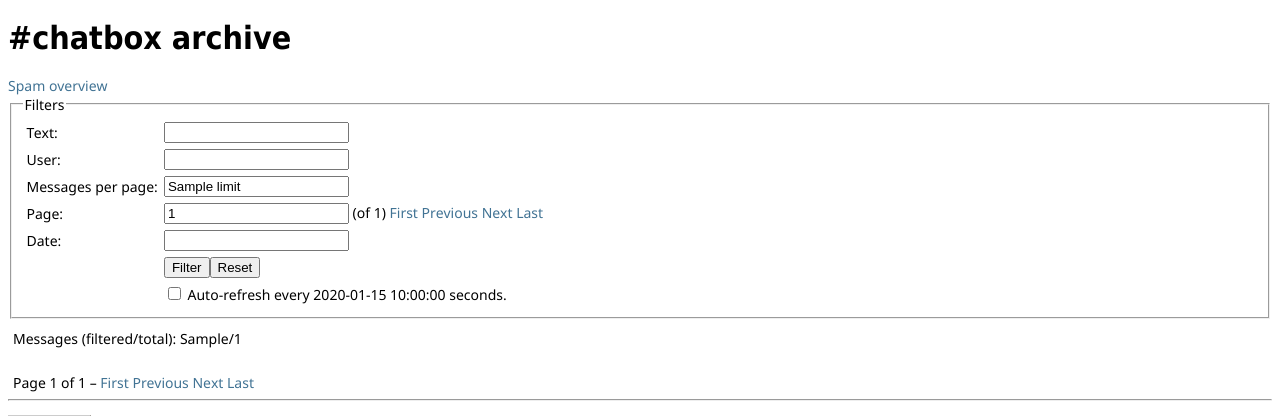
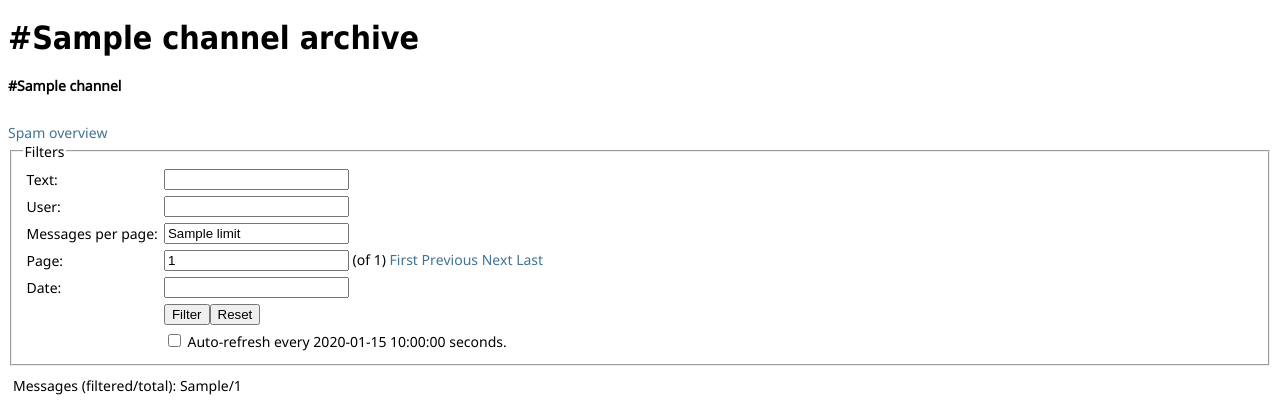
Before and after one commit to paulchen/irclog, a PHP site: template templates/pages/archive.php in a window 1280 px wide. Shown: the top 416 px of the page. Run offline with PHP 8.4, Linux system fonts and the light colour scheme; the template is opened without the code that fills it: most values are stand-ins (such as "Sample title", 1, 10 or a date in 2020); data that the repository does not hold is empty; some web fonts are replaced.

Commit message:
multi-channel support

```diff
--- a/templates/pages/archive.php
+++ b/templates/pages/archive.php
@@ -189,7 +189,16 @@ function tab_disabled() {
 	</script>
 </head>
 <body>
-	<h1><a href="index.php">#chatbox archive</a></h1>
+<h1><a href="index.php">#<?php echo htmlentities($channel, ENT_QUOTES, 'UTF-8') ?> archive</a></h1>
+	<div style="padding-bottom: 2em;">
+		<?php foreach($channels as $channel_name): ?>
+			<?php if($channel_name == $channel): ?>
+				<strong>#<?php echo htmlentities($channel_name, ENT_QUOTES, 'UTF-8'); ?></strong>
+			<?php else: ?>
+				<a href="?channel=<?php echo urlencode($channel_name); ?>">#<?php echo htmlentities($channel_name, ENT_QUOTES, 'UTF-8'); ?></a>
+			<?php endif; ?>
+		<?php endforeach; ?>
+	</div>
 	<div>
 		<a href="details.php" style="white-space: nowrap;">Spam overview</a>
 		<fieldset><legend>Filters</legend>
--- a/web/index.php
+++ b/web/index.php
@@ -111,6 +111,9 @@ if(!$ajax) {
 	else {
 		$users = $memcached_data;
 	}
+
+	$query = 'SELECT name FROM channel WHERE active = TRUE ORDER BY channel_pk ASC';
+	$channels = array_map(function($a) { return $a['name']; }, db_query($query));
 }
 
 // header('Content-Type: application/xhtml+xml; charset=utf-8');
```
